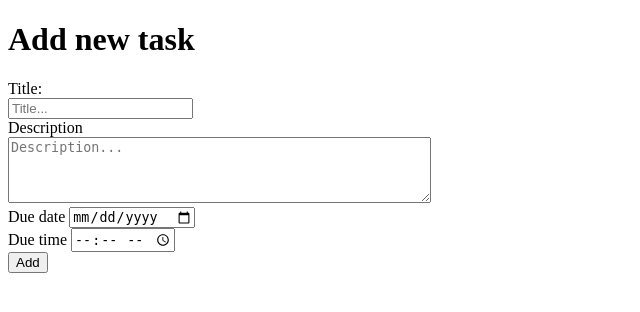
After one commit to trandainien1/todo-app, a Django app: page /add-task/ in a window 1280 px wide. The commit adds this page. Shown: the top 312 px of the page, without its empty margins (0-640 px from the left). Run offline with Django 5.2, Linux system fonts and the light colour scheme.

Commit message:
add task section and succesfully create task

```diff
--- /dev/null
+++ b/base/templates/base/add_task.html
@@ -0,0 +1,31 @@
+{% extends 'main.html' %}
+
+{% block content %}
+<h1>Add new task</h1>
+<form method='POST' action=''>
+    {% csrf_token %}
+    {% comment %} {{form}} {% endcomment %}
+    <label>Title:
+    </label>
+    <div>
+    <input type='text' name='title' placeholder='Title...'/>
+    </div>
+    <div>
+    <label>Description</label>
+    <div>
+    <textarea type='text' name='description' placeholder='Description...' cols='50' rows='4'></textarea>
+    </div>
+    </div>
+    <div>
+    <label>Due date</label>
+    <input type='date' name='due-date' />
+    </div>
+    <div>
+    <label>Due time</label>
+    <input type='time' name='due-time'/>
+    </div>
+
+    <input type='submit' value='Add'/>
+</form>
+
+{% endblock content %}
--- a/base/urls.py
+++ b/base/urls.py
@@ -10,4 +10,5 @@ urlpatterns = [
     path('logout/', views.logoutUser , name='logout'),
     path('signup/', views.signup , name='signup'),
     path('toggle-task/<str:id>', views.toggle_task , name='toggle-task'),
+    path('add-task/', views.add_task, name='add-task'),
 ]
--- a/base/views.py
+++ b/base/views.py
@@ -82,3 +82,20 @@ def toggle_task(request, id):
         task.completed = not task.completed
         task.save()
     return redirect('home')
+
+def add_task(request):
+    if request.method == 'POST':
+        title = request.POST.get('title')
+        description = request.POST.get('description')
+        due_date = request.POST.get('due-date')
+        due_time = request.POST.get('due-time')
+        if title != '' and description != '' and due_date != '' and due_time != '':
+            new_task = Task(
+                title=title,
+                description=description, due_time=due_time, due_date=due_date,
+                user=request.user,
+            )
+            new_task.save()
+            return redirect('home')
+    context = {}
+    return render(request, 'base/add_task.html', context)
```
Also changed, not shown: base/templates/base/home.html (+3 -6 lines), db.sqlite3.
